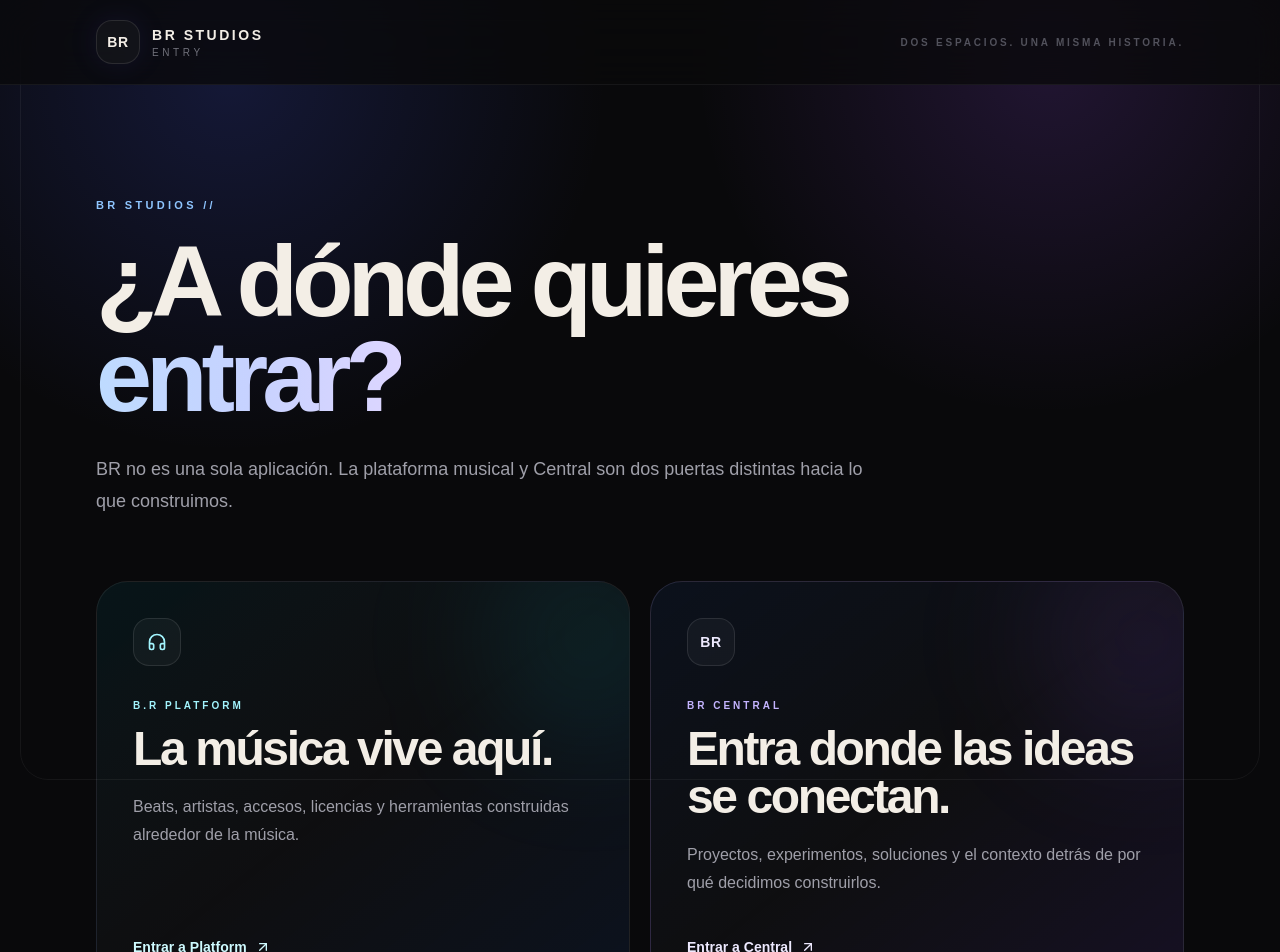
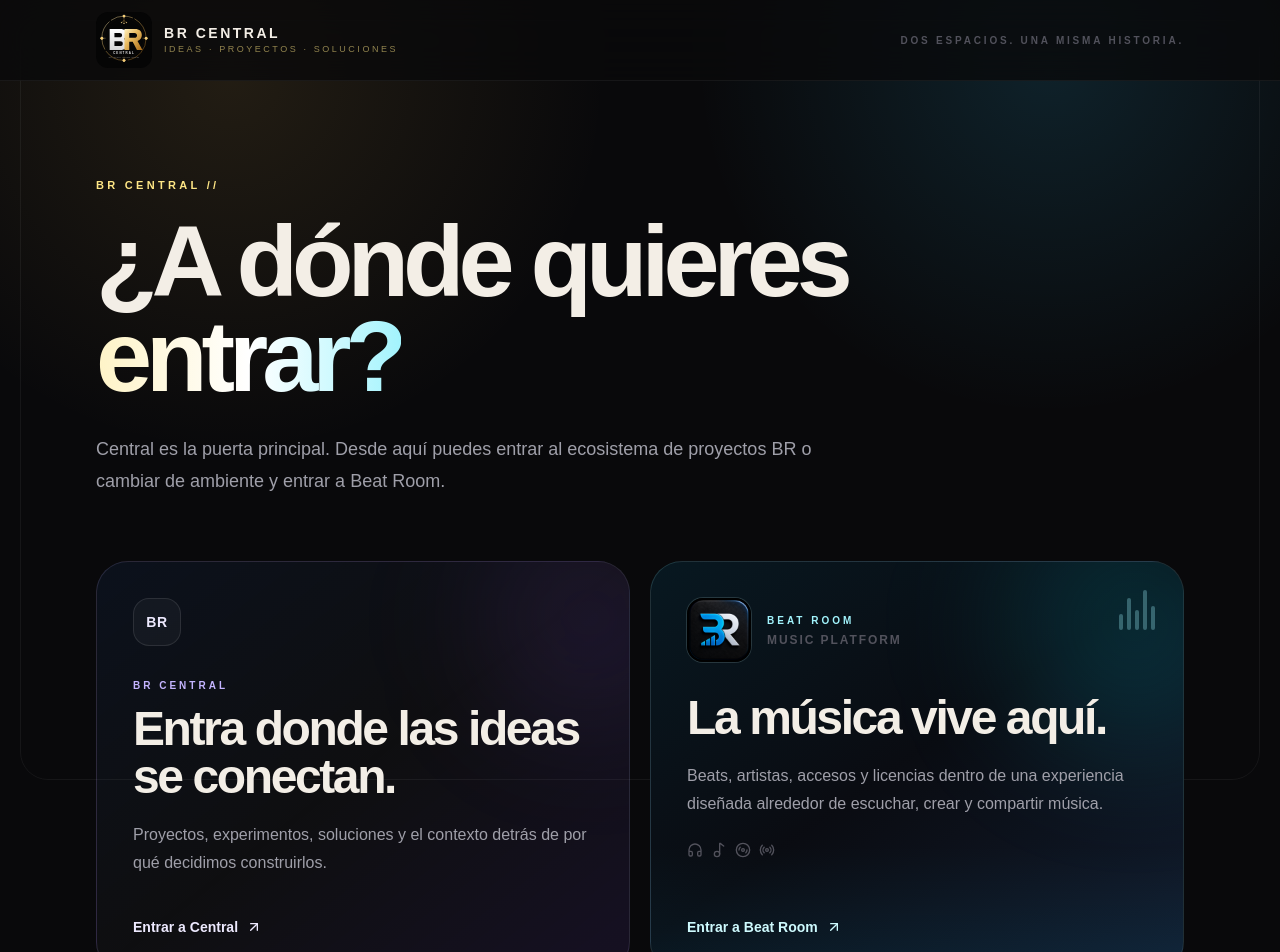
Before and after one commit to barbillaredcord-hue/br-platform, a Next.js app: page / in a window 1280 px wide. Shown: the top 952 px of the page. Built offline with nearby package versions, Linux system fonts and the light colour scheme; no server answers.

Commit message:
feat: distinguish Central and Beat Room entry identities

```diff
--- a/src/app/page.tsx
+++ b/src/app/page.tsx
@@ -1,40 +1,54 @@
+import Image from "next/image";
 import Link from "next/link";
-import { ArrowUpRight, Headphones } from "lucide-react";
+import { ArrowUpRight, Disc3, Headphones, Music2, Radio } from "lucide-react";
 import { BR_ROUTES } from "@/lib/routes";
 import { CentralEntryLink } from "@/components/central/CentralEntryLink";
 
 export default function Home() {
   return (
     <main className="relative min-h-screen overflow-hidden bg-[#09090b] text-[#f3eee6]">
-      <div className="pointer-events-none absolute inset-x-0 top-0 h-[760px] bg-[radial-gradient(circle_at_18%_10%,rgba(73,94,255,0.18),transparent_30%),radial-gradient(circle_at_82%_8%,rgba(160,84,255,0.16),transparent_28%)]" />
+      <div className="pointer-events-none absolute inset-x-0 top-0 h-[760px] bg-[radial-gradient(circle_at_18%_10%,rgba(217,170,77,0.12),transparent_30%),radial-gradient(circle_at_82%_8%,rgba(53,201,255,0.13),transparent_28%)]" />
       <div className="pointer-events-none fixed inset-3 rounded-[28px] border border-white/[0.055] sm:inset-5" />
 
       <header className="relative z-20 border-b border-white/[0.055] bg-[#09090b]/78 backdrop-blur-xl">
-        <div className="mx-auto flex max-w-6xl items-center justify-between gap-4 px-5 py-5 sm:px-8">
+        <div className="mx-auto flex max-w-6xl items-center justify-between gap-4 px-5 py-3 sm:px-8">
           <div className="flex items-center gap-3">
-            <span className="grid h-11 w-11 place-items-center rounded-2xl border border-white/10 bg-white/[0.035] text-sm font-black tracking-wider shadow-[0_0_30px_rgba(108,92,255,0.10)]">BR</span>
-            <span><strong className="block text-sm tracking-[0.18em]">BR STUDIOS</strong><span className="block text-[10px] uppercase tracking-[0.36em] text-zinc-500">Entry</span></span>
+            <Image src="/brand/br-central-logo.svg" alt="BR Central" width={58} height={58} priority className="h-12 w-12 rounded-xl object-cover sm:h-14 sm:w-14" />
+            <span><strong className="block text-sm tracking-[0.18em]">BR CENTRAL</strong><span className="block text-[9px] uppercase tracking-[0.28em] text-amber-200/55">Ideas · proyectos · soluciones</span></span>
           </div>
           <span className="hidden text-[10px] font-black uppercase tracking-[0.28em] text-zinc-600 sm:inline">Dos espacios. Una misma historia.</span>
         </div>
       </header>
 
-      <section className="relative z-10 mx-auto max-w-6xl px-5 pb-16 pt-16 sm:px-8 sm:pt-28">
+      <section className="relative z-10 mx-auto max-w-6xl px-5 pb-12 pt-14 sm:px-8 sm:pb-16 sm:pt-24">
         <div className="max-w-5xl">
-          <p className="text-[11px] font-black uppercase tracking-[0.3em] text-blue-300">BR STUDIOS //</p>
-          <h1 className="mt-5 text-5xl font-black leading-[0.95] tracking-[-0.06em] sm:text-7xl lg:text-[6.3rem]">¿A dónde quieres <span className="bg-gradient-to-r from-blue-200 via-indigo-200 to-violet-200 bg-clip-text text-transparent">entrar?</span></h1>
-          <p className="mt-7 max-w-3xl text-base leading-8 text-zinc-400 sm:text-lg">BR no es una sola aplicación. La plataforma musical y Central son dos puertas distintas hacia lo que construimos.</p>
+          <p className="text-[11px] font-black uppercase tracking-[0.3em] text-amber-200">BR CENTRAL //</p>
+          <h1 className="mt-5 text-5xl font-black leading-[0.95] tracking-[-0.06em] sm:text-7xl lg:text-[6.3rem]">¿A dónde quieres <span className="bg-gradient-to-r from-amber-100 via-white to-cyan-200 bg-clip-text text-transparent">entrar?</span></h1>
+          <p className="mt-7 max-w-3xl text-base leading-8 text-zinc-400 sm:text-lg">Central es la puerta principal. Desde aquí puedes entrar al ecosistema de proyectos BR o cambiar de ambiente y entrar a Beat Room.</p>
         </div>
       </section>
 
       <section className="relative z-10 mx-auto max-w-6xl px-5 pb-24 sm:px-8">
         <div className="grid gap-5 lg:grid-cols-2">
-          <Link href={BR_ROUTES.musicHome} className="group relative min-h-[360px] overflow-hidden rounded-[32px] border border-white/[0.075] bg-gradient-to-br from-cyan-400/[0.06] via-white/[0.025] to-blue-500/[0.08] p-7 transition hover:-translate-y-1 hover:border-cyan-200/25 sm:p-9">
-            <div className="absolute -right-16 -top-12 h-52 w-52 rounded-full bg-cyan-400/10 blur-3xl" />
-            <div className="relative flex h-full flex-col justify-between"><div><div className="grid h-12 w-12 place-items-center rounded-2xl border border-white/10 bg-white/[0.035] text-cyan-200"><Headphones className="h-5 w-5" /></div><p className="mt-8 text-[10px] font-black uppercase tracking-[0.3em] text-cyan-200">B.R Platform</p><h2 className="mt-3 text-4xl font-black tracking-[-0.05em] sm:text-5xl">La música vive aquí.</h2><p className="mt-5 max-w-xl leading-7 text-zinc-400">Beats, artistas, accesos, licencias y herramientas construidas alrededor de la música.</p></div><span className="mt-10 inline-flex items-center gap-2 text-sm font-black text-cyan-100">Entrar a Platform <ArrowUpRight className="h-4 w-4 transition group-hover:translate-x-0.5 group-hover:-translate-y-0.5" /></span></div>
+          <CentralEntryLink />
+
+          <Link href={BR_ROUTES.musicHome} className="group relative min-h-[390px] overflow-hidden rounded-[32px] border border-cyan-200/15 bg-[linear-gradient(145deg,rgba(8,25,34,.96),rgba(10,12,18,.98)_48%,rgba(18,28,46,.98))] p-7 transition hover:-translate-y-1 hover:border-cyan-200/35 sm:p-9">
+            <div className="absolute -right-20 -top-16 h-64 w-64 rounded-full bg-cyan-400/15 blur-3xl" />
+            <div className="absolute bottom-0 left-0 right-0 h-32 bg-[linear-gradient(to_top,rgba(0,194,255,.07),transparent)]" />
+            <div className="absolute right-7 top-7 flex items-end gap-1 opacity-30"><span className="h-4 w-1 rounded-full bg-cyan-200"/><span className="h-8 w-1 rounded-full bg-cyan-200"/><span className="h-5 w-1 rounded-full bg-cyan-200"/><span className="h-10 w-1 rounded-full bg-cyan-200"/><span className="h-6 w-1 rounded-full bg-cyan-200"/></div>
+            <div className="relative flex h-full flex-col justify-between">
+              <div>
+                <div className="flex items-center gap-4">
+                  <Image src="/brand/br-platform-icon-192.png" alt="Beat Room" width={68} height={68} className="h-16 w-16 rounded-2xl object-cover ring-1 ring-cyan-100/15" />
+                  <div><p className="text-[10px] font-black uppercase tracking-[0.3em] text-cyan-200">Beat Room</p><p className="mt-1 text-xs font-bold uppercase tracking-[0.16em] text-zinc-600">Music platform</p></div>
+                </div>
+                <h2 className="mt-8 text-4xl font-black tracking-[-0.05em] sm:text-5xl">La música vive aquí.</h2>
+                <p className="mt-5 max-w-xl leading-7 text-zinc-400">Beats, artistas, accesos y licencias dentro de una experiencia diseñada alrededor de escuchar, crear y compartir música.</p>
+                <div className="mt-6 flex gap-2 text-zinc-600"><Headphones className="h-4 w-4"/><Music2 className="h-4 w-4"/><Disc3 className="h-4 w-4"/><Radio className="h-4 w-4"/></div>
+              </div>
+              <span className="mt-10 inline-flex items-center gap-2 text-sm font-black text-cyan-100">Entrar a Beat Room <ArrowUpRight className="h-4 w-4 transition group-hover:translate-x-0.5 group-hover:-translate-y-0.5" /></span>
+            </div>
           </Link>
-
-          <CentralEntryLink />
         </div>
         <div className="mt-8 border-t border-white/[0.07] pt-6 text-[11px] font-black uppercase tracking-[0.24em] text-zinc-600">Ideas → experimentos → productos → sistemas reales</div>
       </section>
```
